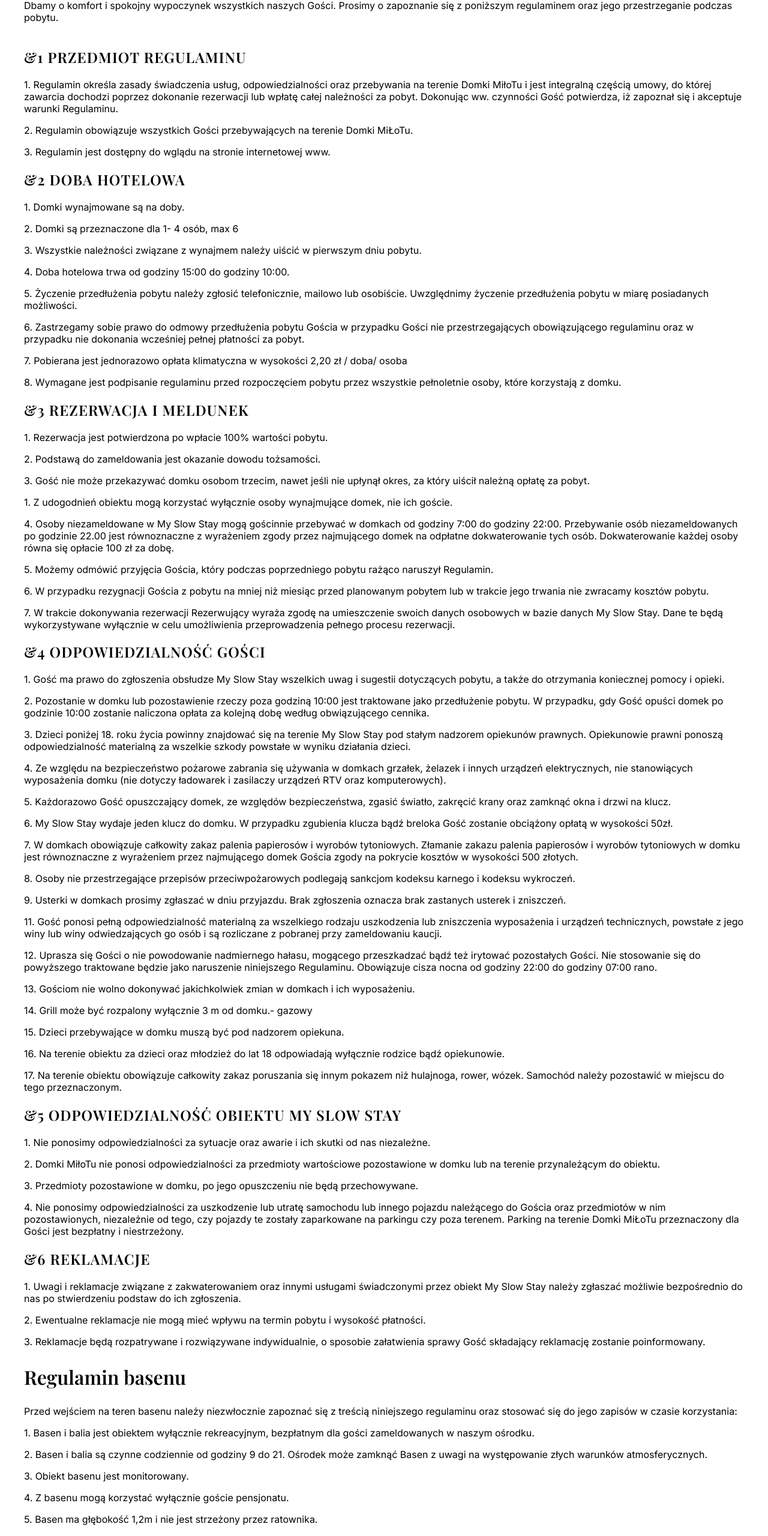
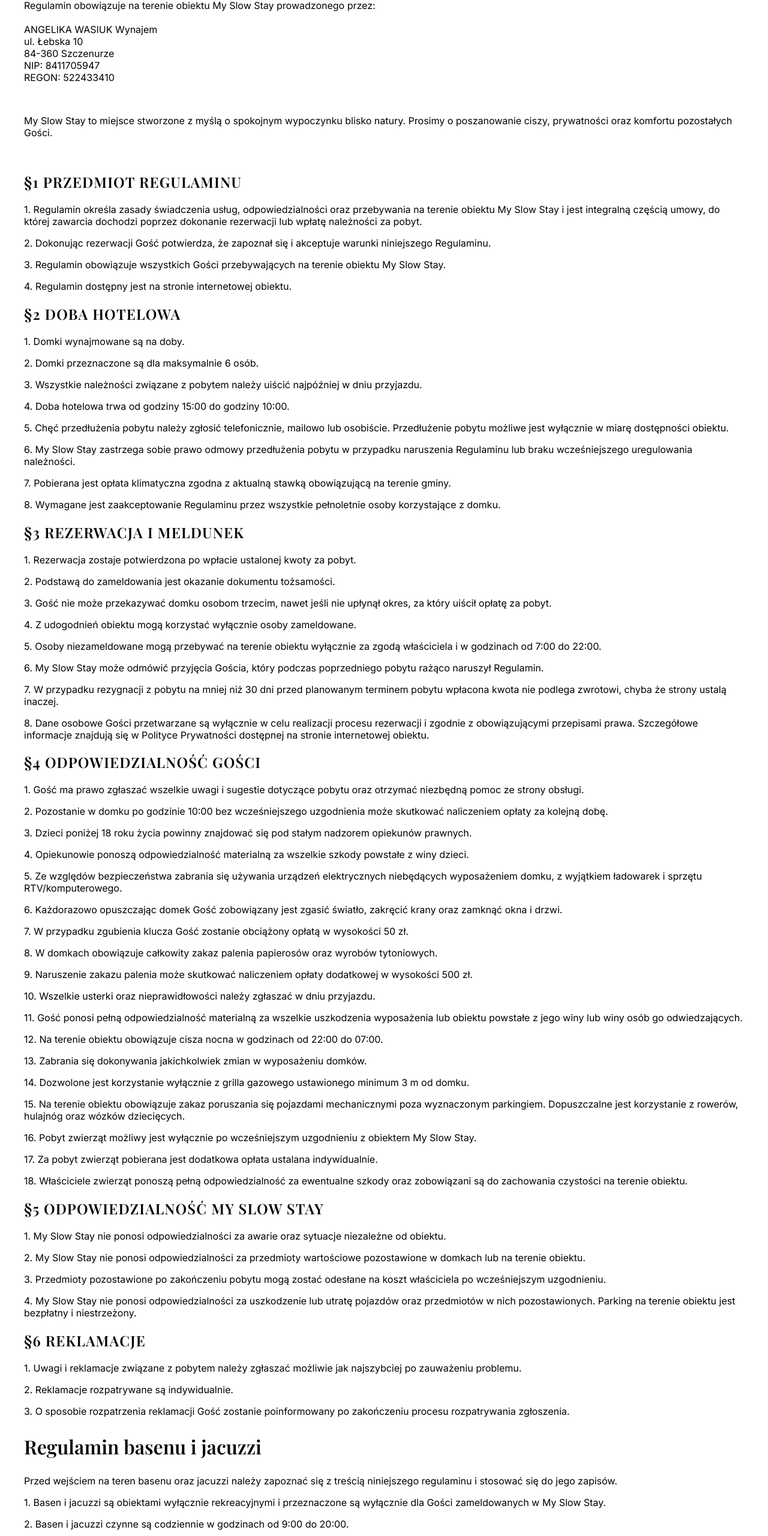
Before and after one commit to wasiukradek/myslowstay, a website: page regulamin.html in a window 1280 px wide. Shown: the part 197-2757 px from the top of the page at 60% size. Drawn offline with nearby package versions, Linux system fonts and the light colour scheme.

Commit message:
Regulamin poprawiony

```diff
--- a/regulamin.html
+++ b/regulamin.html
@@ -34,91 +34,306 @@
 		<section class="text-page">
 			<div class="text-page-content">
 				<h1>Regulamin wynajmu</h1>
-				Dbamy o komfort i spokojny wypoczynek wszystkich naszych Gości. Prosimy o zapoznanie się z poniższym regulaminem oraz jego przestrzeganie podczas pobytu.
-				<br/><br/>
+
+				<p>
+					Regulamin obowiązuje na terenie obiektu My Slow Stay prowadzonego przez:
+					<br><br>
+					ANGELIKA WASIUK Wynajem<br>
+					ul. Łebska 10<br>
+					84-360 Szczenurze<br>
+					NIP: 8411705947<br>
+					REGON: 522433410
+				</p>
+
+				<br>
+
+				<p>
+					My Slow Stay to miejsce stworzone z myślą o spokojnym wypoczynku blisko natury.
+					Prosimy o poszanowanie ciszy, prywatności oraz komfortu pozostałych Gości.
+				</p>
+
+				<br>
+
 				<div class="text-page-content-item">
-					<h2>&amp;1 PRZEDMIOT REGULAMINU</h2>
-					<p>1. Regulamin określa zasady świadczenia usług, odpowiedzialności oraz przebywania na terenie Domki MiłoTu i jest integralną częścią umowy, do której zawarcia dochodzi poprzez dokonanie rezerwacji lub wpłatę całej należności za pobyt. Dokonując ww. czynności Gość potwierdza, iż zapoznał się i akceptuje warunki Regulaminu.</p>
-					<p>2. Regulamin obowiązuje wszystkich Gości przebywających na terenie Domki MiŁoTu.</p>
-					<p>3. Regulamin jest dostępny do wglądu na stronie internetowej www.</p>
 
-					<h2>&amp;2 DOBA HOTELOWA</h2>
+					<h2>§1 PRZEDMIOT REGULAMINU</h2>
+
+					<p>
+						1. Regulamin określa zasady świadczenia usług, odpowiedzialności oraz przebywania na terenie obiektu My Slow Stay i jest integralną częścią umowy, do której zawarcia dochodzi poprzez dokonanie rezerwacji lub wpłatę należności za pobyt.
+					</p>
+
+					<p>
+						2. Dokonując rezerwacji Gość potwierdza, że zapoznał się i akceptuje warunki niniejszego Regulaminu.
+					</p>
+
+					<p>
+						3. Regulamin obowiązuje wszystkich Gości przebywających na terenie obiektu My Slow Stay.
+					</p>
+
+					<p>
+						4. Regulamin dostępny jest na stronie internetowej obiektu.
+					</p>
+
+					<h2>§2 DOBA HOTELOWA</h2>
+
 					<p>1. Domki wynajmowane są na doby.</p>
-					<p>2. Domki są przeznaczone dla 1- 4 osób, max 6</p>
-					<p>3. Wszystkie należności związane z wynajmem należy uiścić w pierwszym dniu pobytu.</p>
+
+					<p>2. Domki przeznaczone są dla maksymalnie 6 osób.</p>
+
+					<p>3. Wszystkie należności związane z pobytem należy uiścić najpóźniej w dniu przyjazdu.</p>
+
 					<p>4. Doba hotelowa trwa od godziny 15:00 do godziny 10:00.</p>
-					<p>5. Życzenie przedłużenia pobytu należy zgłosić telefonicznie, mailowo lub osobiście. Uwzględnimy życzenie przedłużenia pobytu w miarę posiadanych możliwości.</p>
-					<p>6. Zastrzegamy sobie prawo do odmowy przedłużenia pobytu Gościa w przypadku Gości nie przestrzegających obowiązującego regulaminu oraz w przypadku nie dokonania wcześniej pełnej płatności za pobyt.</p>
-					<p>7. Pobierana jest jednorazowo opłata klimatyczna w wysokości 2,20 zł / doba/ osoba</p>
-					<p>8. Wymagane jest podpisanie regulaminu przed rozpoczęciem pobytu przez wszystkie pełnoletnie osoby, które korzystają z domku.</p>
 
-					<h2>&amp;3 REZERWACJA I MELDUNEK</h2>
-					<p>1. Rezerwacja jest potwierdzona po wpłacie 100% wartości pobytu.</p>
-					<p>2. Podstawą do zameldowania jest okazanie dowodu tożsamości.</p>
-					<p>3. Gość nie może przekazywać domku osobom trzecim, nawet jeśli nie upłynął okres, za który uiścił należną opłatę za pobyt.</p>
-					<p>1. Z udogodnień obiektu mogą korzystać wyłącznie osoby wynajmujące domek, nie ich goście.</p>
-					<p>4. Osoby niezameldowane w My Slow Stay mogą gościnnie przebywać w domkach od godziny 7:00 do godziny 22:00. Przebywanie osób niezameldowanych po godzinie 22.00 jest równoznaczne z wyrażeniem zgody przez najmującego domek na odpłatne dokwaterowanie tych osób. Dokwaterowanie każdej osoby równa się opłacie 100 zł za dobę.</p>
-					<p>5. Możemy odmówić przyjęcia Gościa, który podczas poprzedniego pobytu rażąco naruszył Regulamin.</p>
-					<p>6. W przypadku rezygnacji Gościa z pobytu na mniej niż miesiąc przed planowanym pobytem lub w trakcie jego trwania nie zwracamy kosztów pobytu.</p>
-					<p>7. W trakcie dokonywania rezerwacji Rezerwujący wyraża zgodę na umieszczenie swoich danych osobowych w bazie danych My Slow Stay. Dane te będą wykorzystywane wyłącznie w celu umożliwienia przeprowadzenia pełnego procesu rezerwacji.</p>
+					<p>
+						5. Chęć przedłużenia pobytu należy zgłosić telefonicznie, mailowo lub osobiście. Przedłużenie pobytu możliwe jest wyłącznie w miarę dostępności obiektu.
+					</p>
 
-					<h2>&amp;4 ODPOWIEDZIALNOŚĆ GOŚCI</h2>
-					<p>1. Gość ma prawo do zgłoszenia obsłudze My Slow Stay wszelkich uwag i sugestii dotyczących pobytu, a także do otrzymania koniecznej pomocy i opieki.</p>
-					<p>2. Pozostanie w domku lub pozostawienie rzeczy poza godziną 10:00 jest traktowane jako przedłużenie pobytu. W przypadku, gdy Gość opuści domek po godzinie 10:00 zostanie naliczona opłata za kolejną dobę według obwiązującego cennika.</p>
-					<p>3. Dzieci poniżej 18. roku życia powinny znajdować się na terenie My Slow Stay pod stałym nadzorem opiekunów prawnych. Opiekunowie prawni ponoszą odpowiedzialność materialną za wszelkie szkody powstałe w wyniku działania dzieci.</p>
-					<p>4. Ze względu na bezpieczeństwo pożarowe zabrania się używania w domkach grzałek, żelazek i innych urządzeń elektrycznych, nie stanowiących wyposażenia domku (nie dotyczy ładowarek i zasilaczy urządzeń RTV oraz komputerowych).</p>
-					<p>5. Każdorazowo Gość opuszczający domek, ze względów bezpieczeństwa, zgasić światło, zakręcić krany oraz zamknąć okna i drzwi na klucz.</p>
-					<p>6. My Slow Stay wydaje jeden klucz do domku. W przypadku zgubienia klucza bądź breloka Gość zostanie obciążony opłatą w wysokości 50zł.</p>
-					<p>7. W domkach obowiązuje całkowity zakaz palenia papierosów i wyrobów tytoniowych. Złamanie zakazu palenia papierosów i wyrobów tytoniowych w domku jest równoznaczne z wyrażeniem przez najmującego domek Gościa zgody na pokrycie kosztów w wysokości 500 złotych.</p>
-					<p>8. Osoby nie przestrzegające przepisów przeciwpożarowych podlegają sankcjom kodeksu karnego i kodeksu wykroczeń.</p>
-					<p>9. Usterki w domkach prosimy zgłaszać w dniu przyjazdu. Brak zgłoszenia oznacza brak zastanych usterek i zniszczeń.</p>
-					<p>11. Gość ponosi pełną odpowiedzialność materialną za wszelkiego rodzaju uszkodzenia lub zniszczenia wyposażenia i urządzeń technicznych, powstałe z jego winy lub winy odwiedzających go osób i są rozliczane z pobranej przy zameldowaniu kaucji.</p>
-					<p>12. Uprasza się Gości o nie powodowanie nadmiernego hałasu, mogącego przeszkadzać bądź też irytować pozostałych Gości. Nie stosowanie się do powyższego traktowane będzie jako naruszenie niniejszego Regulaminu. Obowiązuje cisza nocna od godziny 22:00 do godziny 07:00 rano.</p>
-					<p>13. Gościom nie wolno dokonywać jakichkolwiek zmian w domkach i ich wyposażeniu.</p>
-					<p>14. Grill może być rozpalony wyłącznie 3 m od domku.- gazowy</p>
-					<p>15. Dzieci przebywające w domku muszą być pod nadzorem opiekuna.</p>
-					<p>16. Na terenie obiektu za dzieci oraz młodzież do lat 18 odpowiadają wyłącznie rodzice bądź opiekunowie.</p>
-					<p>17. Na terenie obiektu obowiązuje całkowity zakaz poruszania się innym pokazem niż hulajnoga, rower, wózek. Samochód należy pozostawić w miejscu do tego przeznaczonym.</p>
+					<p>
+						6. My Slow Stay zastrzega sobie prawo odmowy przedłużenia pobytu w przypadku naruszenia Regulaminu lub braku wcześniejszego uregulowania należności.
+					</p>
 
-					<h2>&amp;5 ODPOWIEDZIALNOŚĆ OBIEKTU MY SLOW STAY</h2>
-					<p>1. Nie ponosimy odpowiedzialności za sytuacje oraz awarie i ich skutki od nas niezależne.</p>
-					<p>2. Domki MiłoTu nie ponosi odpowiedzialności za przedmioty wartościowe pozostawione w domku lub na terenie przynależącym do obiektu.</p>
-					<p>3. Przedmioty pozostawione w domku, po jego opuszczeniu nie będą przechowywane.</p>
-					<p>4. Nie ponosimy odpowiedzialności za uszkodzenie lub utratę samochodu lub innego pojazdu należącego do Gościa oraz przedmiotów w nim pozostawionych, niezależnie od tego, czy pojazdy te zostały zaparkowane na parkingu czy poza terenem. Parking na terenie Domki MiŁoTu przeznaczony dla Gości jest bezpłatny i niestrzeżony.</p>
+					<p>
+						7. Pobierana jest opłata klimatyczna zgodna z aktualną stawką obowiązującą na terenie gminy.
+					</p>
 
-					<h2>&amp;6 REKLAMACJE</h2>
-					<p>1. Uwagi i reklamacje związane z zakwaterowaniem oraz innymi usługami świadczonymi przez obiekt My Slow Stay należy zgłaszać możliwie bezpośrednio do nas po stwierdzeniu podstaw do ich zgłoszenia.</p>
-					<p>2. Ewentualne reklamacje nie mogą mieć wpływu na termin pobytu i wysokość płatności.</p>
-					<p>3. Reklamacje będą rozpatrywane i rozwiązywane indywidualnie, o sposobie załatwienia sprawy Gość składający reklamację zostanie poinformowany.</p>
+					<p>
+						8. Wymagane jest zaakceptowanie Regulaminu przez wszystkie pełnoletnie osoby korzystające z domku.
+					</p>
+
+					<h2>§3 REZERWACJA I MELDUNEK</h2>
+
+					<p>
+						1. Rezerwacja zostaje potwierdzona po wpłacie ustalonej kwoty za pobyt.
+					</p>
+
+					<p>
+						2. Podstawą do zameldowania jest okazanie dokumentu tożsamości.
+					</p>
+
+					<p>
+						3. Gość nie może przekazywać domku osobom trzecim, nawet jeśli nie upłynął okres, za który uiścił opłatę za pobyt.
+					</p>
+
+					<p>
+						4. Z udogodnień obiektu mogą korzystać wyłącznie osoby zameldowane.
+					</p>
+
+					<p>
+						5. Osoby niezameldowane mogą przebywać na terenie obiektu wyłącznie za zgodą właściciela i w godzinach od 7:00 do 22:00.
+					</p>
+
+					<p>
+						6. My Slow Stay może odmówić przyjęcia Gościa, który podczas poprzedniego pobytu rażąco naruszył Regulamin.
+					</p>
+
+					<p>
+						7. W przypadku rezygnacji z pobytu na mniej niż 30 dni przed planowanym terminem pobytu wpłacona kwota nie podlega zwrotowi, chyba że strony ustalą inaczej.
+					</p>
+
+					<p>
+						8. Dane osobowe Gości przetwarzane są wyłącznie w celu realizacji procesu rezerwacji i zgodnie z obowiązującymi przepisami prawa. Szczegółowe informacje znajdują się w Polityce Prywatności dostępnej na stronie internetowej obiektu.
+					</p>
+
+					<h2>§4 ODPOWIEDZIALNOŚĆ GOŚCI</h2>
+
+					<p>
+						1. Gość ma prawo zgłaszać wszelkie uwagi i sugestie dotyczące pobytu oraz otrzymać niezbędną pomoc ze strony obsługi.
+					</p>
+
+					<p>
+						2. Pozostanie w domku po godzinie 10:00 bez wcześniejszego uzgodnienia może skutkować naliczeniem opłaty za kolejną dobę.
+					</p>
+
+					<p>
+						3. Dzieci poniżej 18 roku życia powinny znajdować się pod stałym nadzorem opiekunów prawnych.
+					</p>
+
+					<p>
+						4. Opiekunowie ponoszą odpowiedzialność materialną za wszelkie szkody powstałe z winy dzieci.
+					</p>
+
+					<p>
+						5. Ze względów bezpieczeństwa zabrania się używania urządzeń elektrycznych niebędących wyposażeniem domku, z wyjątkiem ładowarek i sprzętu RTV/komputerowego.
+					</p>
+
+					<p>
+						6. Każdorazowo opuszczając domek Gość zobowiązany jest zgasić światło, zakręcić krany oraz zamknąć okna i drzwi.
+					</p>
+
+					<p>
+						7. W przypadku zgubienia klucza Gość zostanie obciążony opłatą w wysokości 50 zł.
+					</p>
+
+					<p>
+						8. W domkach obowiązuje całkowity zakaz palenia papierosów oraz wyrobów tytoniowych.
+					</p>
+
+					<p>
+						9. Naruszenie zakazu palenia może skutkować naliczeniem opłaty dodatkowej w wysokości 500 zł.
+					</p>
+
+					<p>
+						10. Wszelkie usterki oraz nieprawidłowości należy zgłaszać w dniu przyjazdu.
+					</p>
+
+					<p>
+						11. Gość ponosi pełną odpowiedzialność materialną za wszelkie uszkodzenia wyposażenia lub obiektu powstałe z jego winy lub winy osób go odwiedzających.
+					</p>
+
+					<p>
+						12. Na terenie obiektu obowiązuje cisza nocna w godzinach od 22:00 do 07:00.
+					</p>
+
+					<p>
+						13. Zabrania się dokonywania jakichkolwiek zmian w wyposażeniu domków.
+					</p>
+
+					<p>
+						14. Dozwolone jest korzystanie wyłącznie z grilla gazowego ustawionego minimum 3 m od domku.
+					</p>
+
+					<p>
+						15. Na terenie obiektu obowiązuje zakaz poruszania się pojazdami mechanicznymi poza wyznaczonym parkingiem. Dopuszczalne jest korzystanie z rowerów, hulajnóg oraz wózków dziecięcych.
+					</p>
+
+					<p>
+						16. Pobyt zwierząt możliwy jest wyłącznie po wcześniejszym uzgodnieniu z obiektem My Slow Stay.
+					</p>
+
+					<p>
+						17. Za pobyt zwierząt pobierana jest dodatkowa opłata ustalana indywidualnie.
+					</p>
+
+					<p>
+						18. Właściciele zwierząt ponoszą pełną odpowiedzialność za ewentualne szkody oraz zobowiązani są do zachowania czystości na terenie obiektu.
+					</p>
+
+					<h2>§5 ODPOWIEDZIALNOŚĆ MY SLOW STAY</h2>
+
+					<p>
+						1. My Slow Stay nie ponosi odpowiedzialności za awarie oraz sytuacje niezależne od obiektu.
+					</p>
+
+					<p>
+						2. My Slow Stay nie ponosi odpowiedzialności za przedmioty wartościowe pozostawione w domkach lub na terenie obiektu.
+					</p>
+
+					<p>
+						3. Przedmioty pozostawione po zakończeniu pobytu mogą zostać odesłane na koszt właściciela po wcześniejszym uzgodnieniu.
+					</p>
+
+					<p>
+						4. My Slow Stay nie ponosi odpowiedzialności za uszkodzenie lub utratę pojazdów oraz przedmiotów w nich pozostawionych. Parking na terenie obiektu jest bezpłatny i niestrzeżony.
+					</p>
+
+					<h2>§6 REKLAMACJE</h2>
+
+					<p>
+						1. Uwagi i reklamacje związane z pobytem należy zgłaszać możliwie jak najszybciej po zauważeniu problemu.
+					</p>
+
+					<p>
+						2. Reklamacje rozpatrywane są indywidualnie.
+					</p>
+
+					<p>
+						3. O sposobie rozpatrzenia reklamacji Gość zostanie poinformowany po zakończeniu procesu rozpatrywania zgłoszenia.
+					</p>
+
 				</div>
+
 				<div class="regulamin-basenu">
-					<h1 id="regulamin-basenu">Regulamin basenu</h1>
-					<p>Przed wejściem na teren basenu należy niezwłocznie zapoznać się z treścią niniejszego regulaminu oraz stosować się do jego zapisów w czasie korzystania:</p>
-					<p>1. Basen i balia jest obiektem wyłącznie rekreacyjnym, bezpłatnym dla gości zameldowanych w naszym ośrodku.</p>
-					<p>2. Basen i balia są czynne codziennie od godziny 9 do 21. Ośrodek może zamknąć Basen z uwagi na występowanie złych warunków atmosferycznych.</p>
-					<p>3. Obiekt basenu jest monitorowany.</p>
-					<p>4. Z basenu mogą korzystać wyłącznie goście pensjonatu.</p>
-					<p>5. Basen ma głębokość 1,2m i nie jest strzeżony przez ratownika.</p>
-					<p>6. Rodzice są w pełni odpowiedzialni za dzieci przebywające na terenie basenu i jego okolicy.</p>
-					<p>7. Dzieci do 12 roku życia mogą korzystać z basenu wyłącznie pod opieką osoby pełnoletniej. 8. Dzieci do lat 3 mogą korzystać z obiektu tylko w specjalnych pielucho-majtkach.</p>
-					<p>9. Bezwzględnie zabrania się skakania do basenu, biegania w jego okolicy oraz spychania innych użytkowników do wody.</p>
-					<p>10. Na teren basenu nie wolno wnosić przedmiotów szklanych lub ostrych i biżuterii, w tym zegarków.</p>
-					<p>11. Wprowadzanie zwierząt na teren basenu jest zabronione.</p>
-					<p>12. Na terenie basenu nie wolno: palić papierosów, pić alkoholu, spożywać artykułów spożywczych oraz żuć gumy.</p>
-					<p>13. Osobom nietrzeźwym, zabrania się korzystania z basenu.</p>
-					<p>14. Osobom z chorobami zakaźnymi, z chorobami skóry, z otwartymi ranami, chorym na 16. padaczkę, cierpiącym na choroby związane z niewydolnością układu krążenia oraz górnych dróg oddechowych zabrania się korzystania z basenu.</p>
-					<p>15. Kobiety w ciąży proszone są o korzystanie z basenu ze szczególną ostrożnością.</p>
-					<p>16. Na terenie basenu obowiązuje strój kąpielowy jedno lub dwuczęściowy oraz klapki.</p>
-					<p>17. Piaskowa 11 nie ponosi odpowiedzialności za przedmioty pozostawione bez opieki, zgubione lub ukradzione.</p>
-					<p>18. Osoby korzystające z basenu ponoszą pełną odpowiedzialność materialną za dokonane zniszczenia, uszkodzenia wyposażenia, sprzętu oraz wody w basenie.</p>
-					<p>19. Osoby korzystające z basenu są w pełni odpowiedzialne, zapoznały się z regulaminem i zobowiązują się do jego przestrzegania oraz stosowania.</p>
-					<p>20. Osoby, które nie stosują się do zasad oraz bieżących zaleceń obsługi zostaną usunięte z terenu basenu, w szczególnych przypadkach za wezwaniem policji.</p>
-					<p>21. Właściciel obiektu nie ponosi odpowiedzialności za wypadki spowodowane nieprzestrzeganiem powyższego regulaminu.</p>
+
+					<h1 id="regulamin-basenu">Regulamin basenu i jacuzzi</h1>
+
+					<p>
+						Przed wejściem na teren basenu oraz jacuzzi należy zapoznać się z treścią niniejszego regulaminu i stosować się do jego zapisów.
+					</p>
+
+					<p>
+						1. Basen i jacuzzi są obiektami wyłącznie rekreacyjnymi i przeznaczone są wyłącznie dla Gości zameldowanych w My Slow Stay.
+					</p>
+
+					<p>
+						2. Basen i jacuzzi czynne są codziennie w godzinach od 9:00 do 20:00.
+					</p>
+
+					<p>
+						3. My Slow Stay może czasowo wyłączyć dostęp do strefy basenowej z przyczyn technicznych lub pogodowych.
+					</p>
+
+					<p>
+						4. Obiekt basenowy jest monitorowany.
+					</p>
+
+					<p>
+						5. Basen ma głębokość 1,2 m i nie jest nadzorowany przez ratownika.
+					</p>
+
+					<p>
+						6. Dzieci mogą korzystać z basenu wyłącznie pod opieką osoby dorosłej.
+					</p>
+
+					<p>
+						7. Dzieci do 3 roku życia mogą korzystać z basenu wyłącznie w specjalnych pielucho-majtkach.
+					</p>
+
+					<p>
+						8. Zabrania się skakania do basenu, biegania wokół niego oraz spychania innych osób do wody.
+					</p>
+
+					<p>
+						9. Zabrania się wnoszenia na teren basenu przedmiotów szklanych, ostrych oraz biżuterii mogącej stanowić zagrożenie.
+					</p>
+
+					<p>
+						10. Zabrania się wprowadzania zwierząt do strefy basenu i jacuzzi.
+					</p>
+
+					<p>
+						11. Na terenie basenu obowiązuje zakaz palenia papierosów, spożywania alkoholu oraz zachowań zagrażających bezpieczeństwu innych osób.
+					</p>
+
+					<p>
+						12. Osoby będące pod wpływem alkoholu lub środków odurzających nie mogą korzystać z basenu ani jacuzzi.
+					</p>
+
+					<p>
+						13. Osoby, których stan zdrowia może stwarzać zagrożenie dla nich samych lub innych użytkowników, korzystają z basenu i jacuzzi na własną odpowiedzialność.
+					</p>
+
+					<p>
+						14. Kobiety w ciąży powinny korzystać z basenu i jacuzzi ze szczególną ostrożnością.
+					</p>
+
+					<p>
+						15. Na terenie basenu obowiązuje odpowiedni strój kąpielowy oraz klapki.
+					</p>
+
+					<p>
+						16. My Slow Stay nie ponosi odpowiedzialności za przedmioty pozostawione bez opieki.
+					</p>
+
+					<p>
+						17. Osoby korzystające z basenu i jacuzzi ponoszą pełną odpowiedzialność materialną za ewentualne zniszczenia lub uszkodzenia wyposażenia.
+					</p>
+
+					<p>
+						18. Osoby nieprzestrzegające regulaminu lub zaleceń obsługi mogą zostać wyproszone z terenu strefy basenowej.
+					</p>
+
+					<p>
+						19. Właściciel obiektu nie ponosi odpowiedzialności za wypadki wynikające z nieprzestrzegania niniejszego regulaminu.
+					</p>
+
 				</div>
-				<br/>
-				<br/>
-				<p>Życzymy Wam miłego pobytu!</p>
-				<br/>
+
+				<br><br>
+
+				<p>Życzymy Państwu spokojnego i udanego pobytu w My Slow Stay!</p>
+
+				<br>
+
 			</div>
 		</section>
 
```
